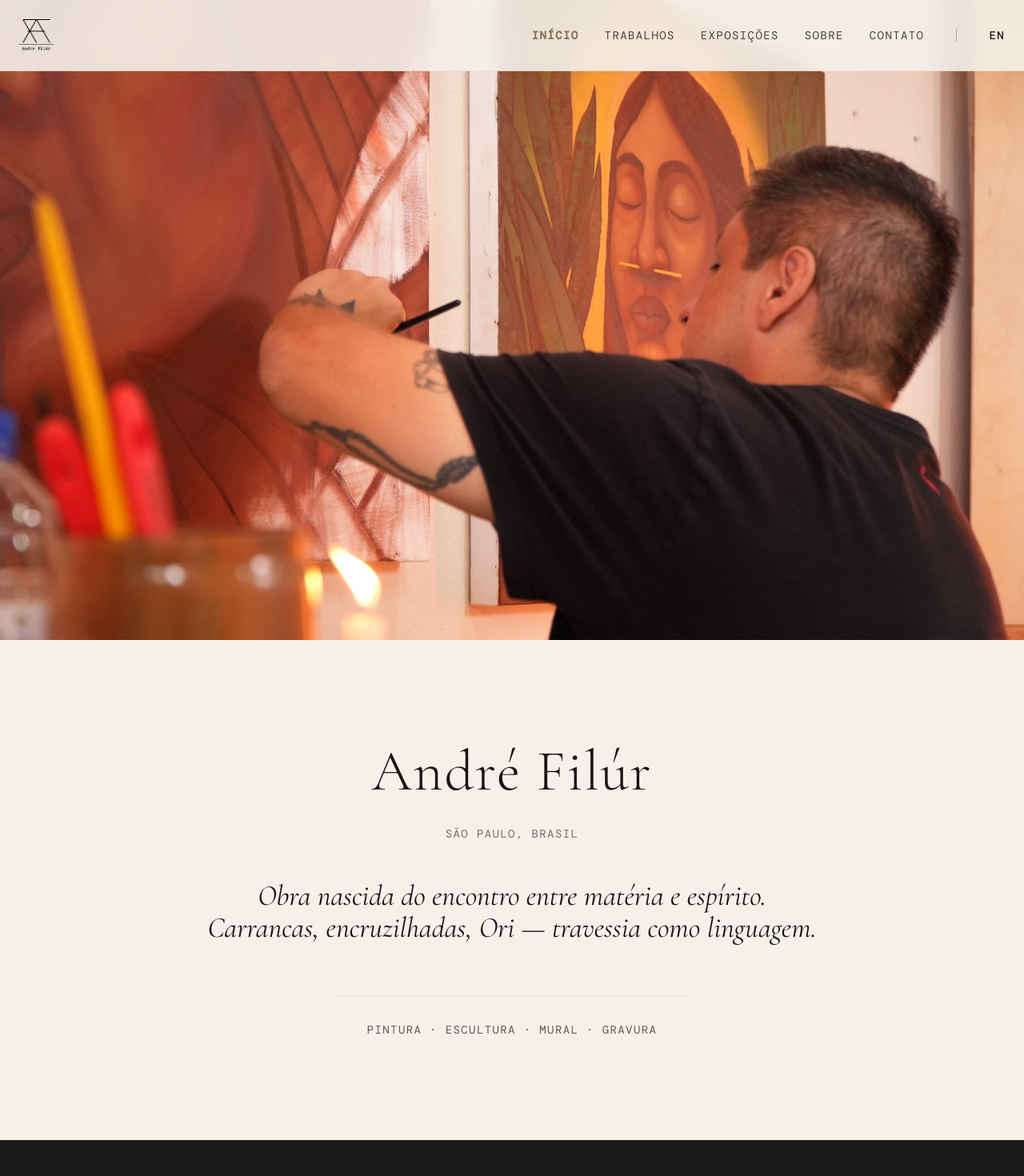
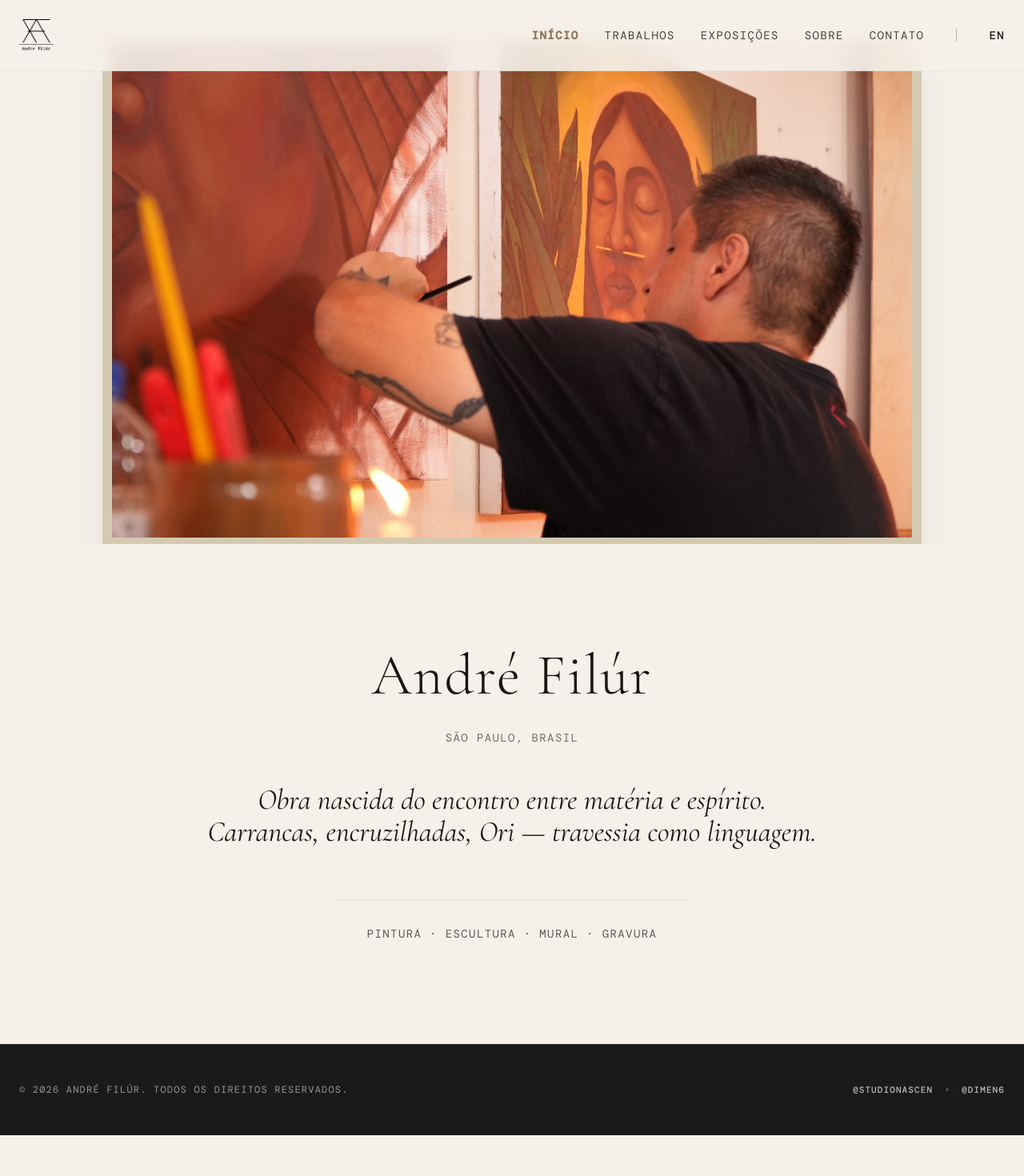
Before and after one commit to erythrogn/andre-filur-site, a Next.js app: page / in a window 1280 px wide. Shown: the top 1470 px of the page at 80% size. After the commit the page ends 1419 px from the top, so only its background shows below. Built offline with nearby package versions, Linux system fonts and the light colour scheme; a web font is replaced by a local one.

Commit message:
correções

```diff
--- a/src/app/page.tsx
+++ b/src/app/page.tsx
@@ -13,9 +13,24 @@ if (typeof window !== 'undefined') {
 export default function Home() {
   const { t } = useLanguage()
   const textRef = useRef<HTMLDivElement>(null)
+  const imageHeroRef = useRef<HTMLDivElement>(null)
 
   useEffect(() => {
     const ctx = gsap.context(() => {
+      // Animação de entrada da Imagem (Fade in + leve escala)
+      gsap.fromTo(
+        imageHeroRef.current,
+        { opacity: 0, scale: 1.05 },
+        {
+          opacity: 1,
+          scale: 1,
+          duration: 1.8,
+          ease: 'power2.out',
+          delay: 0.2
+        }
+      )
+
+      // Animação do Texto ao rolar
       gsap.fromTo(
         textRef.current,
         { opacity: 0, y: 50 },
@@ -36,24 +51,30 @@ export default function Home() {
 
   return (
     <main className="w-full min-h-screen flex flex-col bg-creme">
-      {/* SEÇÃO DA IMAGEM HERO */}
-      <section className="relative w-full h-screen overflow-hidden bg-fundo-principal flex items-center justify-center group">
 
-        <div className="absolute inset-0 w-full h-full pointer-events-none z-0 overflow-hidden">
+      <section className="relative w-full h-[85vh] min-h-[600px] flex items-center justify-center pt-24 pb-12 px-6 bg-creme z-10">
+
+
+        <div
+          ref={imageHeroRef}
+          className="relative w-full max-w-5xl aspect-[16/10] bg-areia p-3 shadow-2xl shadow-fundo-principal/10 rounded-sm overflow-hidden opacity-0"
+        >
+          <div className="relative w-full h-full overflow-hidden rounded-sm">
             <Image
               src="/images/imagehome.jpeg"
-            alt="Imagem O Propósito"
+              alt="André Filúr – O Propósito"
               fill
               quality={100}
               className="object-cover"
               priority
+              sizes="(max-width: 768px) 100vw, (max-width: 1200px) 80vw, 1200px"
             />
+          </div>
         </div>
 
       </section>
 
-      {/* SEÇÃO DE TEXTO COM ANIMAÇÃO GSAP */}
-      <section className="relative w-full py-32 px-6 flex justify-center items-center z-20">
+      <section className="relative w-full py-32 px-6 flex justify-center items-center z-20 bg-creme">
         <div ref={textRef} className="max-w-3xl text-center flex flex-col items-center gap-8 opacity-0">
           <h1 className="heading-1">André Filúr</h1>
           <p className="label-text opacity-60">{t('home.subtitle')}</p>
```
Lines whose indentation alone changed are shown as unchanged.
